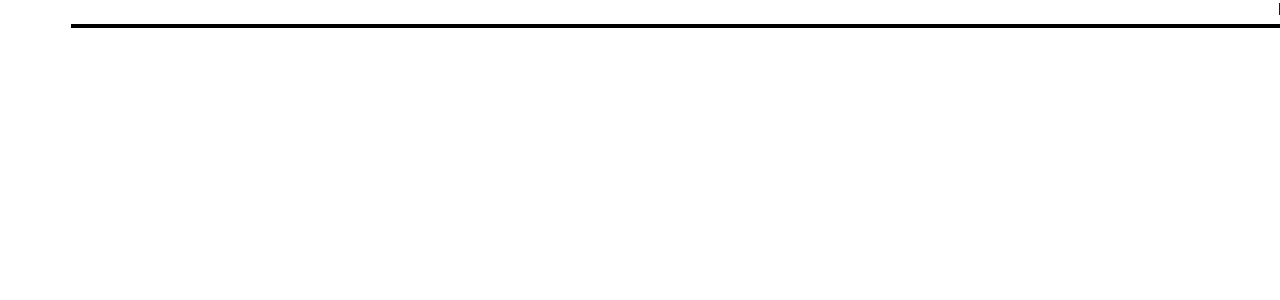
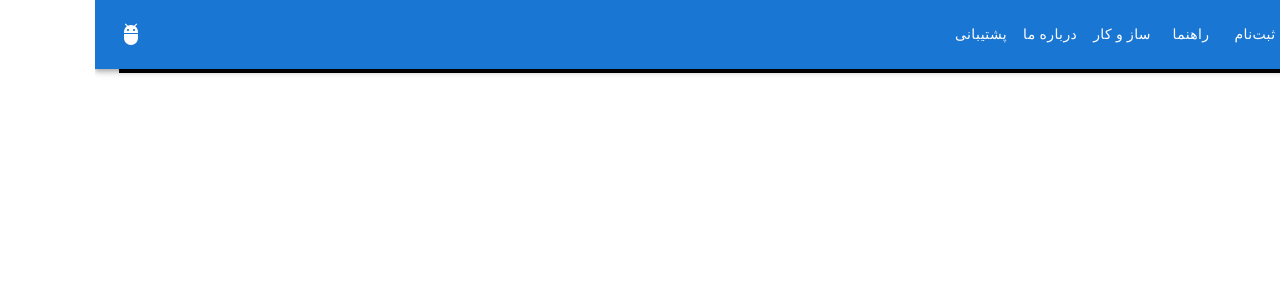
Before and after one commit to dannymhmdi/BeMe-project, a Next.js app: page / in a window 1280 px wide. Shown: the top 300 px of the page. Built offline with nearby package versions, Linux system fonts and the light colour scheme.

Commit message:
develop header

```diff
--- a/src/components/header/header.jsx
+++ b/src/components/header/header.jsx
@@ -1,162 +1,85 @@
-import * as React from 'react';
-import AppBar from '@mui/material/AppBar';
-import Box from '@mui/material/Box';
-import Toolbar from '@mui/material/Toolbar';
-import IconButton from '@mui/material/IconButton';
-import Typography from '@mui/material/Typography';
-import Menu from '@mui/material/Menu';
-import MenuIcon from '@mui/icons-material/Menu';
-import Container from '@mui/material/Container';
-import Avatar from '@mui/material/Avatar';
-import Button from '@mui/material/Button';
-import Tooltip from '@mui/material/Tooltip';
-import MenuItem from '@mui/material/MenuItem';
-import AdbIcon from '@mui/icons-material/Adb';
+import * as React from "react";
+import AppBar from "@mui/material/AppBar";
+import Box from "@mui/material/Box";
+import Toolbar from "@mui/material/Toolbar";
+import IconButton from "@mui/material/IconButton";
+import Typography from "@mui/material/Typography";
+import Menu from "@mui/material/Menu";
+import MenuIcon from "@mui/icons-material/Menu";
+import Button from "@mui/material/Button";
+import MenuItem from "@mui/material/MenuItem";
+import AdbIcon from "@mui/icons-material/Adb";
 
-const pages = ['Products', 'Pricing', 'Blog'];
-const settings = ['Profile', 'Account', 'Dashboard', 'Logout'];
+const pages = [
+  "ورود",
+  "ثبت‌نام",
+  "راهنما",
+  "ساز و کار",
+  "درباره ما",
+  "پشتیبانی",
+];
 
 function Header() {
   const [anchorElNav, setAnchorElNav] = React.useState(null);
-  const [anchorElUser, setAnchorElUser] = React.useState(null);
-
-  const handleOpenNavMenu = (event) => {
-    setAnchorElNav(event.currentTarget);
-  };
-  const handleOpenUserMenu = (event) => {
-    setAnchorElUser(event.currentTarget);
-  };
-
-  const handleCloseNavMenu = () => {
-    setAnchorElNav(null);
-  };
-
-  const handleCloseUserMenu = () => {
-    setAnchorElUser(null);
-  };
+  const handleCloseNavMenu = () => setAnchorElNav(null);
+  const handleOpenNavMenu = (event) => setAnchorElNav(event.currentTarget);
 
   return (
-    <header>header</header>
-    // <AppBar position="static" sx={{bgcolor:'#fff'}}>
-    //   <Container maxWidth="xl" >
-    //     <Toolbar disableGutters>
-    //       <AdbIcon sx={{ display: { xs: 'none', md: 'flex' }, mr: 1 }} />
-    //       <Typography
-    //         variant="h6"
-    //         noWrap
-    //         component="a"
-    //         href="#app-bar-with-responsive-menu"
-    //         sx={{
-    //           mr: 2,
-    //           display: { xs: 'none', md: 'flex' },
-    //           fontWeight: 700,
-    //           letterSpacing: '.3rem',
-    //           color: 'black',
-    //           textDecoration: 'none',
-    //         }}
-    //       >
-    //         LOGO
-    //       </Typography>
+    <AppBar position="static">
+      <Toolbar>
+        <Box sx={{ flexGrow: 1, display: { xs: "flex", md: "none" } }}>
+          <IconButton
+            size="large"
+            aria-label="account of current user"
+            aria-controls="menu-appbar"
+            aria-haspopup="true"
+            onClick={handleOpenNavMenu}
+            color="inherit"
+          >
+            <MenuIcon />
+          </IconButton>
+          <Menu
+            id="menu-appbar"
+            anchorEl={anchorElNav}
+            anchorOrigin={{
+              vertical: "bottom",
+              horizontal: "left",
+            }}
+            keepMounted
+            transformOrigin={{
+              vertical: "top",
+              horizontal: "left",
+            }}
+            open={Boolean(anchorElNav)}
+            onClose={handleCloseNavMenu}
+            sx={{
+              display: { xs: "block", md: "none" },
+            }}
+          >
+            {pages.map((page) => (
+              <MenuItem key={page} onClick={handleCloseNavMenu}>
+                <Typography textAlign="center">{page}</Typography>
+              </MenuItem>
+            ))}
+          </Menu>
+        </Box>
 
-    //       <Box sx={{ flexGrow: 1, display: { xs: 'flex', md: 'none' } }}>
-    //         <IconButton
-    //           size="large"
-    //           aria-label="account of current user"
-    //           aria-controls="menu-appbar"
-    //           aria-haspopup="true"
-    //           onClick={handleOpenNavMenu}
-    //           color="inherit"
-    //         >
-    //           <MenuIcon />
-    //         </IconButton>
-    //         <Menu
-    //           id="menu-appbar"
-    //           anchorEl={anchorElNav}
-    //           anchorOrigin={{
-    //             vertical: 'bottom',
-    //             horizontal: 'left',
-    //           }}
-    //           keepMounted
-    //           transformOrigin={{
-    //             vertical: 'top',
-    //             horizontal: 'left',
-    //           }}
-    //           open={Boolean(anchorElNav)}
-    //           onClose={handleCloseNavMenu}
-    //           sx={{
-    //             display: { xs: 'block', md: 'none' },
-    //           }}
-    //         >
-    //           {pages.map((page) => (
-    //             <MenuItem key={page} onClick={handleCloseNavMenu}>
-    //               <Typography textAlign="center">{page}</Typography>
-    //             </MenuItem>
-    //           ))}
-    //         </Menu>
-    //       </Box>
-    //       <AdbIcon sx={{ display: { xs: 'flex', md: 'none' }, mr: 1 }} />
-    //       <Typography
-    //         variant="h5"
-    //         noWrap
-    //         component="a"
-    //         href="#app-bar-with-responsive-menu"
-    //         sx={{
-    //           mr: 2,
-    //           display: { xs: 'flex', md: 'none' },
-    //           flexGrow: 1,
-    //           fontFamily: 'monospace',
-    //           fontWeight: 700,
-    //           letterSpacing: '.3rem',
-    //           color: 'inherit',
-    //           textDecoration: 'none',
-    //         }}
-    //       >
-    //         LOGO
-    //       </Typography>
-    //       <Box sx={{ flexGrow: 1, display: { xs: 'none', md: 'flex' } }}>
-    //         {pages.map((page) => (
-    //           <Button
-    //             key={page}
-    //             onClick={handleCloseNavMenu}
-    //             sx={{ my: 2, color: 'white', display: 'block' }}
-    //           >
-    //             {page}
-    //           </Button>
-    //         ))}
-    //       </Box>
+        <AdbIcon sx={{ display: { xs: "flex", md: "none" }, mr: 1 }} />
 
-    //       <Box sx={{ flexGrow: 0 }}>
-    //         <Tooltip title="Open settings">
-    //           <IconButton onClick={handleOpenUserMenu} sx={{ p: 0 }}>
-    //             <Avatar alt="Remy Sharp" src="/static/images/avatar/2.jpg" />
-    //           </IconButton>
-    //         </Tooltip>
-    //         <Menu
-    //           sx={{ mt: '45px' }}
-    //           id="menu-appbar"
-    //           anchorEl={anchorElUser}
-    //           anchorOrigin={{
-    //             vertical: 'top',
-    //             horizontal: 'right',
-    //           }}
-    //           keepMounted
-    //           transformOrigin={{
-    //             vertical: 'top',
-    //             horizontal: 'right',
-    //           }}
-    //           open={Boolean(anchorElUser)}
-    //           onClose={handleCloseUserMenu}
-    //         >
-    //           {settings.map((setting) => (
-    //             <MenuItem key={setting} onClick={handleCloseUserMenu}>
-    //               <Typography textAlign="center">{setting}</Typography>
-    //             </MenuItem>
-    //           ))}
-    //         </Menu>
-    //       </Box>
-    //     </Toolbar>
-    //   </Container>
-    // </AppBar>
+        <Box sx={{ flexGrow: 1, display: { xs: "none", md: "flex" } }}>
+          {pages.map((page) => (
+            <Button
+              key={page}
+              onClick={handleCloseNavMenu}
+              sx={{ my: 2, color: "white", display: "block" }}
+            >
+              {page}
+            </Button>
+          ))}
+        </Box>
+        <AdbIcon sx={{ display: { xs: "none", md: "flex" }, mr: 1 }} />
+      </Toolbar>
+    </AppBar>
   );
 }
 export default Header;
```
